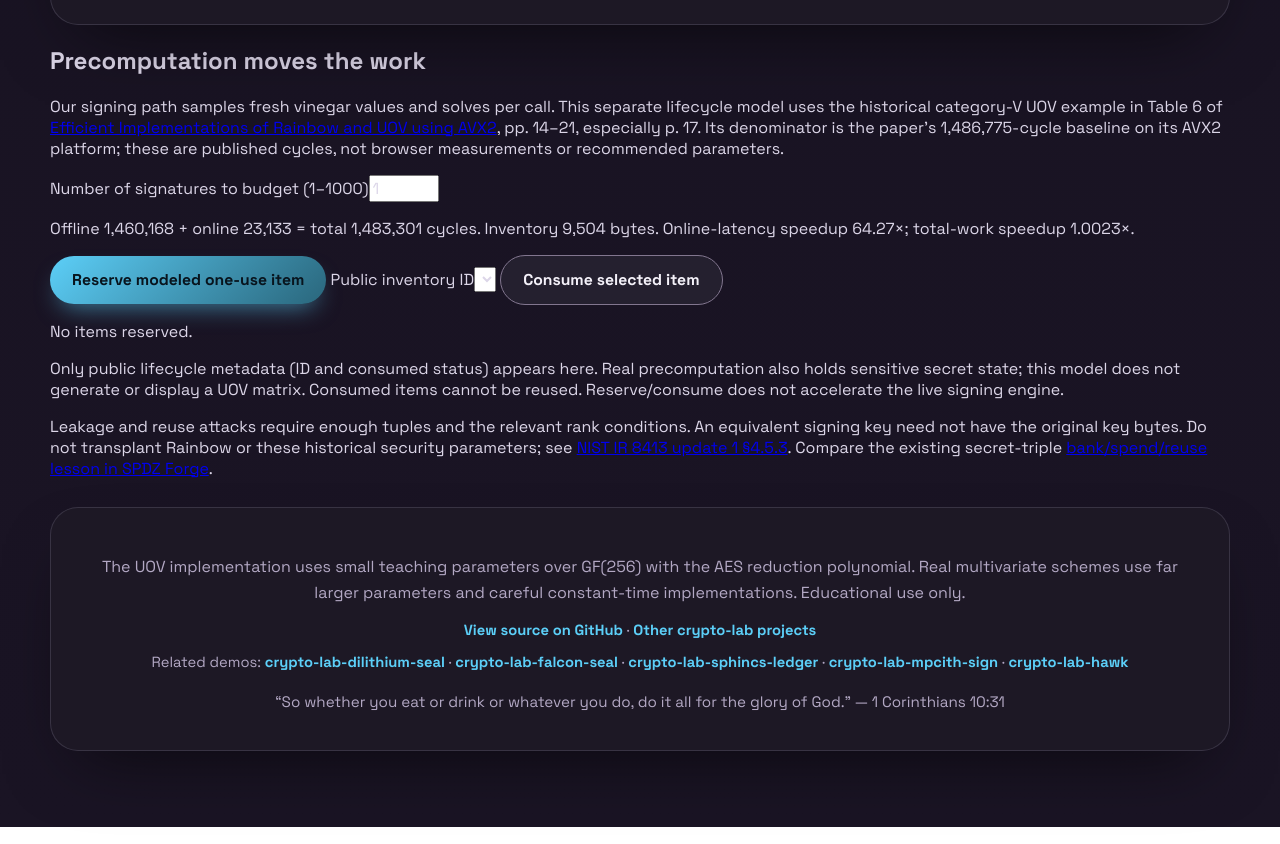
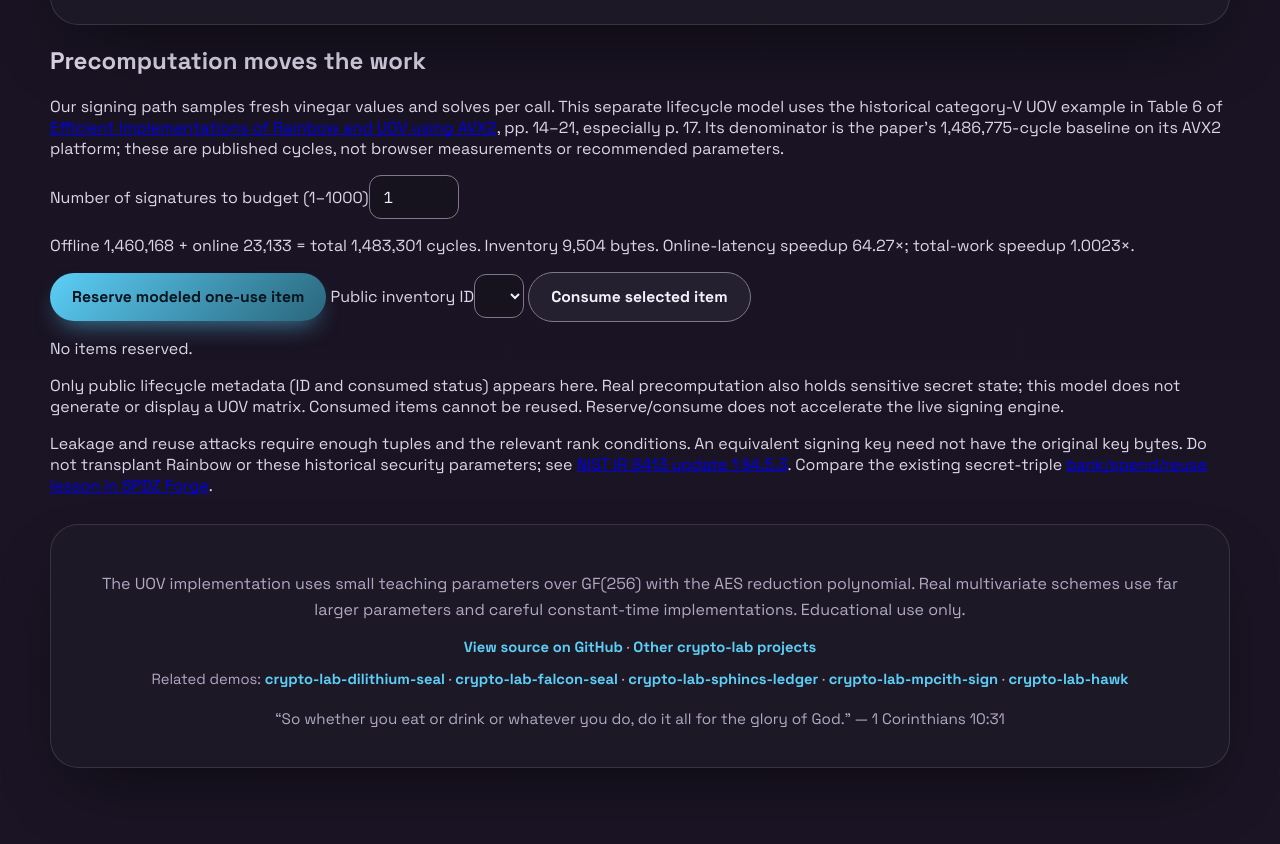
Before and after one commit to systemslibrarian/crypto-lab-multivariate, a website built with Vite: page index.html in a window 1280 px wide. Shown: the part 7055-7899 px from the top of the page. Built offline with nearby package versions, Linux system fonts and the light colour scheme.

Commit message:
fix: apply the existing contrast-safe input styling to inventory controls

```diff
--- a/src/extra.css
+++ b/src/extra.css
@@ -53,7 +53,8 @@
   text-transform: uppercase;
   color: var(--ink-soft);
 }
-.param-row select {
+.param-row select,
+.precompute-control {
   padding: 10px 14px;
   min-height: 44px;
   border-radius: 12px;
--- a/src/precomputation.ts
+++ b/src/precomputation.ts
@@ -21,10 +21,10 @@ export function buildPrecomputationPanel(): HTMLElement {
   panel.setAttribute('aria-labelledby','precomputation-heading');
   panel.innerHTML=`<h2 id="precomputation-heading">Precomputation moves the work</h2>
     <p>Our signing path samples fresh vinegar values and solves per call. This separate lifecycle model uses the historical category-V UOV example in Table 6 of <a href="https://doi.org/10.46586/tches.v2022.i1.245-269" target="_blank" rel="noopener noreferrer">Efficient Implementations of Rainbow and UOV using AVX2</a>, pp. 14–21, especially p. 17. Its denominator is the paper's 1,486,775-cycle baseline on its AVX2 platform; these are published cycles, not browser measurements or recommended parameters.</p>
-    <label for="precompute-count">Number of signatures to budget (1–1000)</label><input id="precompute-count" type="number" min="1" max="1000" value="1">
+    <label for="precompute-count">Number of signatures to budget (1–1000)</label><input class="precompute-control" id="precompute-count" type="number" min="1" max="1000" value="1">
     <p id="precompute-costs" role="status"></p>
     <button type="button" class="action-button" id="precompute-reserve">Reserve modeled one-use item</button>
-    <label for="precompute-item">Public inventory ID</label><select id="precompute-item" aria-label="Public inventory ID"></select>
+    <label for="precompute-item">Public inventory ID</label><select class="precompute-control" id="precompute-item" aria-label="Public inventory ID"></select>
     <button type="button" class="ghost-button" id="precompute-spend">Consume selected item</button><p id="precompute-status" role="status">No items reserved.</p>
     <p>Only public lifecycle metadata (ID and consumed status) appears here. Real precomputation also holds sensitive secret state; this model does not generate or display a UOV matrix. Consumed items cannot be reused. Reserve/consume does not accelerate the live signing engine.</p>
     <p>Leakage and reuse attacks require enough tuples and the relevant rank conditions. An equivalent signing key need not have the original key bytes. Do not transplant Rainbow or these historical security parameters; see <a href="https://nvlpubs.nist.gov/nistpubs/ir/2022/NIST.IR.8413-upd1.pdf" target="_blank" rel="noopener noreferrer">NIST IR 8413 update 1 §4.5.3</a>. Compare the existing secret-triple <a href="https://systemslibrarian.github.io/crypto-lab-spdz-forge/">bank/spend/reuse lesson in SPDZ Forge</a>.</p>`;
```
